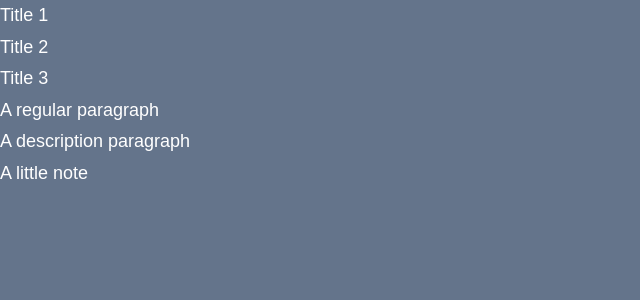
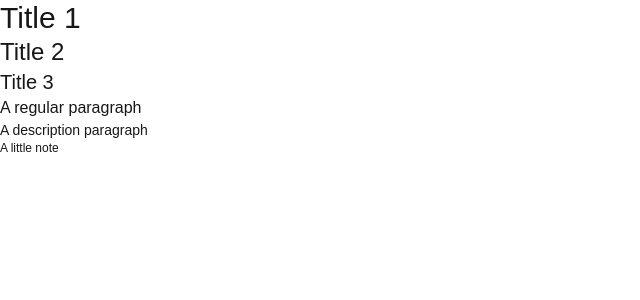
Before and after one commit to Nathan-Mwai/Learning-tailwind, a Next.js app: page / in a window 1280 px wide. Shown: the top 300 px of the page, without its empty margins (0-640 px from the left). Built offline with nearby package versions, Linux system fonts and the light colour scheme.

Commit message:
Added fonts from google fonts to the site to tailwind and it somewhat worked

```diff
--- a/src/app/globals.css
+++ b/src/app/globals.css
@@ -4,18 +4,18 @@
 
 @layer base{
   html {
-    @apply bg-slate-500 text-white text-lg;
+    /* @apply bg-slate-500 text-white text-lg; */
   }
 }
 :root {
-  /* --background: #ffffff; */
-  /* --foreground: #171717; */
+  --background: #ffffff;
+  --foreground: #171717;
 }
 
 @media (prefers-color-scheme: dark) {
   :root {
-    /* --background: #0a0a0a; */
-    /* --foreground: #ededed; */
+    --background: #0a0a0a;
+    --foreground: #ededed;
   }
 }
 
--- a/src/app/page.tsx
+++ b/src/app/page.tsx
@@ -24,12 +24,12 @@ export default function Home() {
     </div>
     {/* Moving to typography */}
     <div>
-      <p>Title 1</p>
-      <p>Title 2</p>
-      <p>Title 3</p>
-      <p>A regular paragraph</p>
-      <p>A description paragraph</p>
-      <p>A little note</p>
+      <p className="text-3xl">Title 1</p>
+      <p className="text-2xl">Title 2</p>
+      <p className="text-xl">Title 3</p>
+      <p className="text-base">A regular paragraph</p>
+      <p className="text-sm">A description paragraph</p>
+      <p className="note text-xs">A little note</p>
     </div>
   </div>
   );
```
